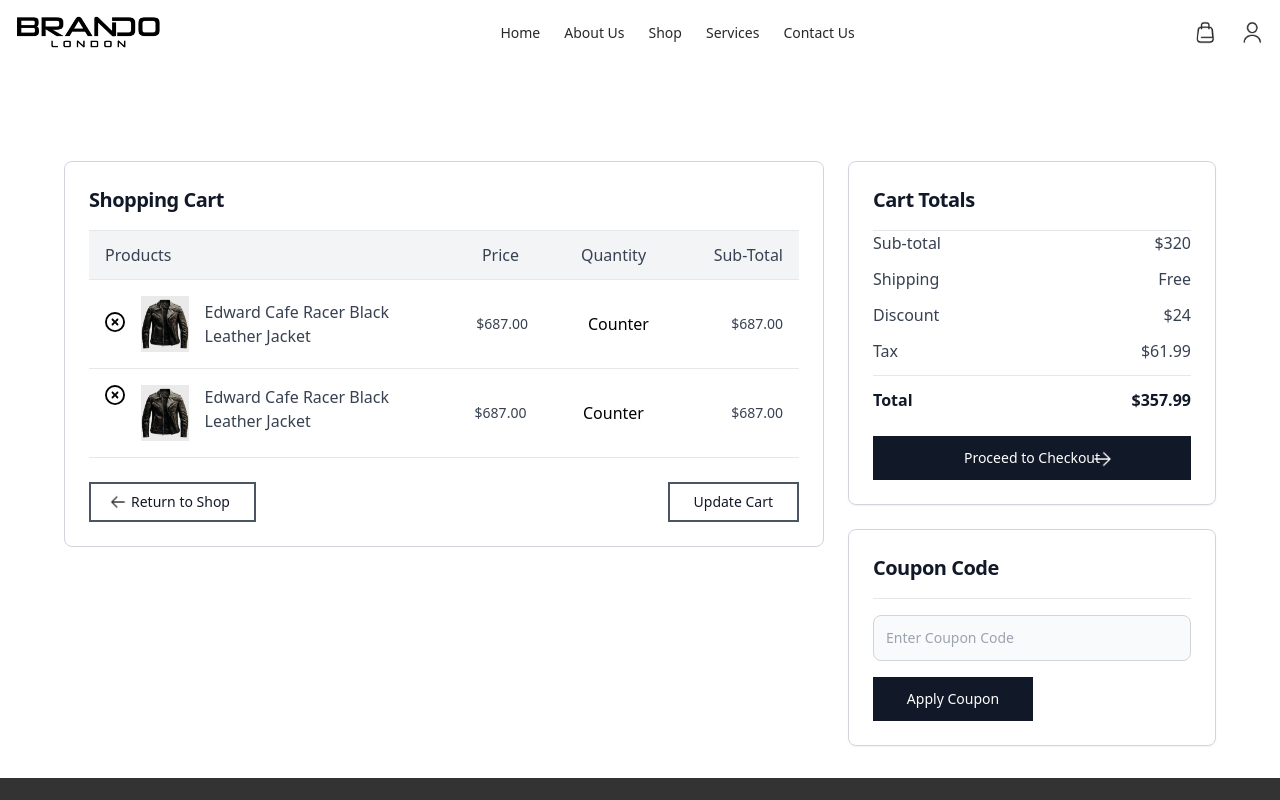
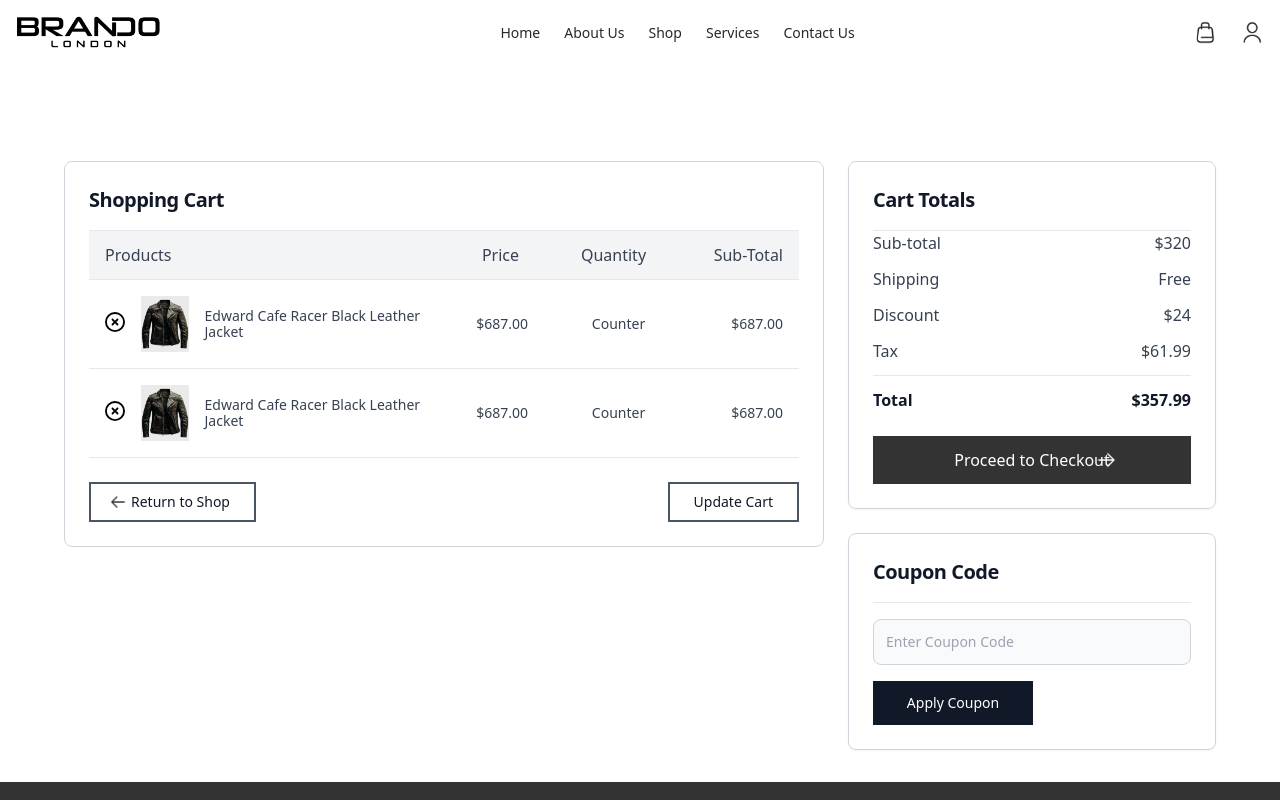
Before and after one commit to haris-alfonick/brando-london, a Next.js app: page /shopping-cart in a window 1280 px wide. Shown: the top 800 px of the page. Built offline with nearby package versions, Linux system fonts and the light colour scheme.

Commit message:
shopping cart page has been done

```diff
--- a/src/app/shopping-cart/page.tsx
+++ b/src/app/shopping-cart/page.tsx
@@ -15,7 +15,7 @@ const TableDemo = () => {
                 <h5 className="text-lg sm:text-xl font-semibold tracking-tight text-gray-900 dark:text-white border-b pb-4">
                   Shopping Cart
                 </h5>
-                <div className="grid grid-cols-12 bg-gray-100 py-3 px-4 border-b">
+                <div className="grid grid-cols-12 bg-gray-100 py-3 px-4 border-b [&_p]:max-[485px]:text-xs">
                   <div className="col-span-5 sm:text-base sm:col-span-4 md:col-span-6 lg:col-span-6">
                     <p className="font-medium text-gray-700 text-sm sm:text-base">
                       Products
@@ -38,8 +38,29 @@ const TableDemo = () => {
                   </div>
                 </div>
 
-                <div className="grid grid-cols-12 py-4 px-4 items-center border-b gap-x-5">
-                  <div className="max-[640px]:col-span-12 sm:col-span-6 flex sm:items-center items-left gap-4 sm:flex-row max-[485px]:col-span-12">
+                <div className="grid grid-cols-12 py-4 px-4 items-center border-b gap-x-5 [&_p]:text-gray-700 [&_p]:text-sm">
+                  <div className="max-[640px]:col-span-12 sm:col-span-6 flex sm:items-center items-left gap-4 sm:flex-row max-[485px]:col-span-12 ">
+                    <div className="[&_svg]:w-5 [&_svg]:h-5">
+                      <FontAwesomeIcon icon={faCircleXmark} />
+                    </div>
+                    <img src="/images/jacket.webp" alt="Product" className="w-12 h-14 corner"/>
+                    <p className="text-sm sm:text-base sm:leading-5 !leading-4">
+                      Edward Cafe Racer Black Leather Jacket
+                    </p>
+                  </div>
+                  <div className="col-span-2 sm:col-span-2 text-center max-[485px]:flex-row flex-col ">
+                    <p>$687.00</p>
+                  </div>
+                  <div className="col-span-3 sm:col-span-2 text-center max-[640px]:item-right flex items-center justify-center gap-2">
+                      <p>Counter</p>
+                  </div>
+                  <div className="col-span-2 sm:col-span-2 text-right">
+                    <p>$687.00</p>
+                  </div>
+                </div>
+
+                <div className="grid grid-cols-12 py-4 px-4 items-center border-b gap-x-5 [&_p]:text-gray-700 [&_p]:text-sm">
+                  <div className="max-[640px]:col-span-12 sm:col-span-6 flex sm:items-center items-left gap-4 sm:flex-row max-[485px]:col-span-12 ">
                     <div className="[&_svg]:w-5 [&_svg]:h-5">
                       <FontAwesomeIcon icon={faCircleXmark} />
                     </div>
@@ -48,47 +69,18 @@ const TableDemo = () => {
                       alt="Product"
                       className="w-12 h-14 corner"
                     />
-                    <p className="text-gray-700 text-sm sm:text-base">
+                    <p className="text-sm sm:text-base sm:leading-5 !leading-4">
                       Edward Cafe Racer Black Leather Jacket
                     </p>
                   </div>
                   <div className="col-span-2 sm:col-span-2 text-center max-[485px]:flex-row flex-col ">
-                    <p className="text-gray-700 text-sm">$687.00</p>
+                    <p>$687.00</p>
                   </div>
-                  <div className="col-span-3 sm:col-span-2 text-center max-[640px]:item-right">
-                    <div className="flex items-center justify-center gap-2">
+                  <div className="col-span-3 sm:col-span-2 text-center max-[640px]:item-right flex items-center justify-center gap-2">
                       <p>Counter</p>
-                    </div>
                   </div>
                   <div className="col-span-2 sm:col-span-2 text-right">
-                    <p className="text-gray-700 text-sm">$687.00</p>
-                  </div>
-                </div>
-
-                <div className="grid grid-cols-12 py-4 px-4 items-center border-b">
-                  <div className="col-span-5 sm:col-span-6 flex sm:items-right items-start gap-4 sm:flex-row flex-col ">
-                    <div className="[&_svg]:w-5 [&_svg]:h-5">
-                      <FontAwesomeIcon icon={faCircleXmark} />
-                    </div>
-                    <img
-                      src="/images/jacket.webp"
-                      alt="Product"
-                      className="w-12 h-14 corner"
-                    />
-                    <p className="text-gray-700 text-sm sm:text-base">
-                      Edward Cafe Racer Black Leather Jacket
-                    </p>
-                  </div>
-                  <div className="col-span-2 sm:col-span-2 text-center ">
-                    <p className="text-gray-700 text-sm">$687.00</p>
-                  </div>
-                  <div className="col-span-3 sm:col-span-2 text-center max-[640px]:item-right">
-                    <div className="flex items-center justify-center gap-2">
-                      <p>Counter</p>
-                    </div>
-                  </div>
-                  <div className="col-span-2 sm:col-span-2 text-right">
-                    <p className="text-gray-700 text-sm">$687.00</p>
+                    <p>$687.00</p>
                   </div>
                 </div>
 
@@ -109,11 +101,13 @@ const TableDemo = () => {
                 [&_button]:bg-no-repeat
                 [&_button]:pr-15
                 [&_button]:bg-[length:22px_22px]
-                [&_button]:sm:bg-[right_139px_top_12px]
-                [&_button]:md:bg-[right_196px_top_12px]
-                [&_button]:lg:bg-[right_26px_top_12px]
-                [&_button]:xl:bg-[right_78px_top_12px]
-                [&_button]:max-sm:bg-[right_49px_top_12px]
+                [&_button]:sm:bg-[right_139px_top_13px]
+                [&_button]:md:bg-[right_196px_top_13px]
+                [&_button]:lg:bg-[right_17px_top_14px]
+                [&_button]:xl:bg-[right_74px_top_13px]
+                [&_button]:max-sm:bg-[right_49px_top_13px]
+                [&_button]:mt-6 [&_button]:w-full [&_button]:text-white [&_button]:bg-[#333333] [&_button]:hover:bg-gray-800 [&_button]:focus:outline-none [&_button]:font-medium
+                [&_button]:corner-lg [&_button]:px-6 [&_button]:py-3
                 ">
                 <h5 className="text-lg sm:text-xl font-semibold tracking-tight text-gray-900 dark:text-white border-b pb-4">
                   Cart Totals
@@ -141,9 +135,7 @@ const TableDemo = () => {
                   </div>
                 </div>
                 <button
-                  type="button"
-                  className="mt-6 w-full text-white bg-gray-900 hover:bg-gray-800 focus:outline-none font-medium corner-lg text-sm px-6 py-3"> Proceed to Checkout
-                </button>
+                  type="button"> Proceed to Checkout </button>
               </div>
 
               <div className="border border-gray-300 rounded-lg p-6 shadow-sm">
```
